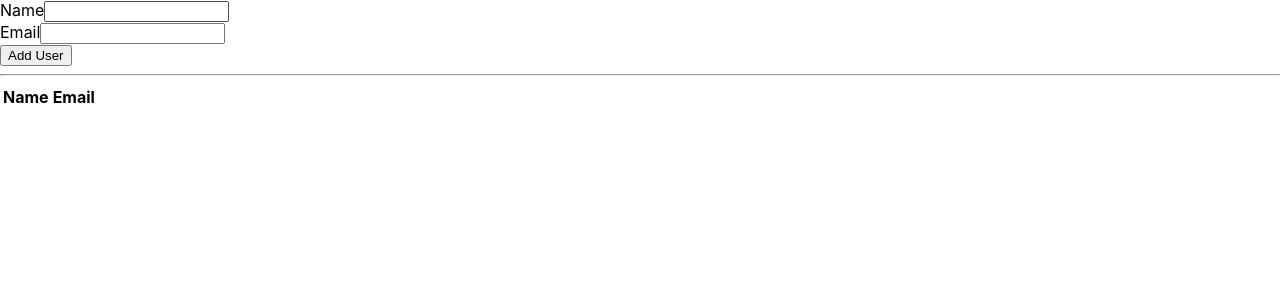
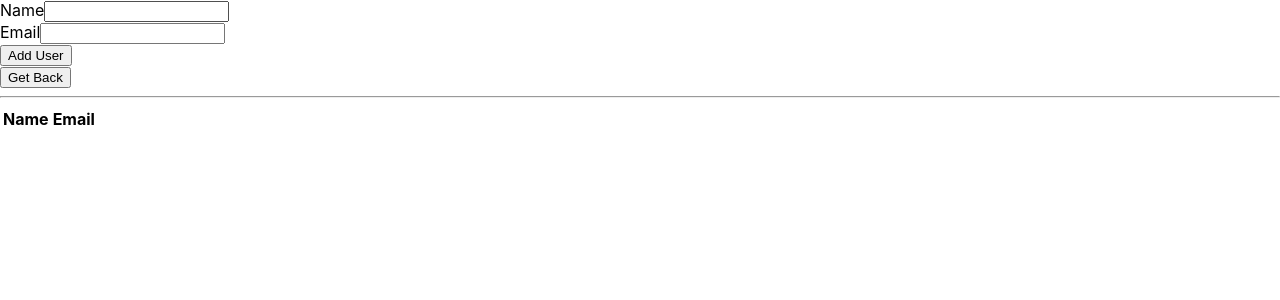
Before and after one commit to RedouaneAjgagal/users, a React (Vite) app: page / in a window 1280 px wide. Shown: the top 300 px of the page. Built offline with nearby package versions, Linux system fonts and the light colour scheme.

Commit message:
[TEST] display only one form button using custom matcher

```diff
--- a/src/UserForm.jsx
+++ b/src/UserForm.jsx
@@ -31,7 +31,8 @@ function UserForm(props) {
   };
 
   return (
-    <form onSubmit={handleSubmit}>
+    <div>
+      <form onSubmit={handleSubmit} aria-label='add user form'>
         <div>
           <label htmlFor='name'>Name</label>
           <input id='name' value={name} onChange={(e) => setName(e.target.value)} />
@@ -42,6 +43,8 @@ function UserForm(props) {
         </div>
         <button>Add User</button>
       </form>
+      <button>Get Back</button>
+    </div>
   );
 }
 
```
Also changed, not shown: 1 other file (tests, documents, lock files or other folders). Lines whose indentation alone changed are shown as unchanged.
